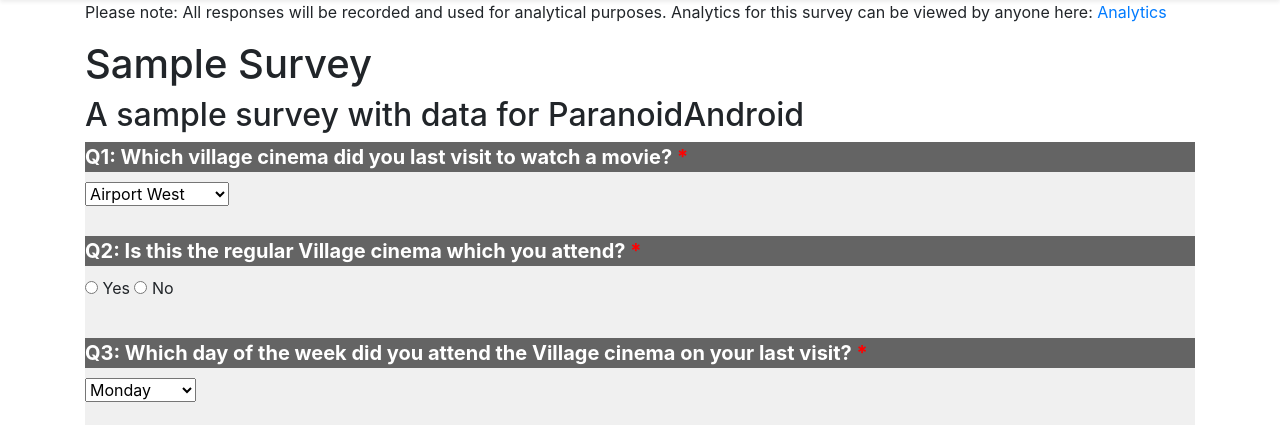
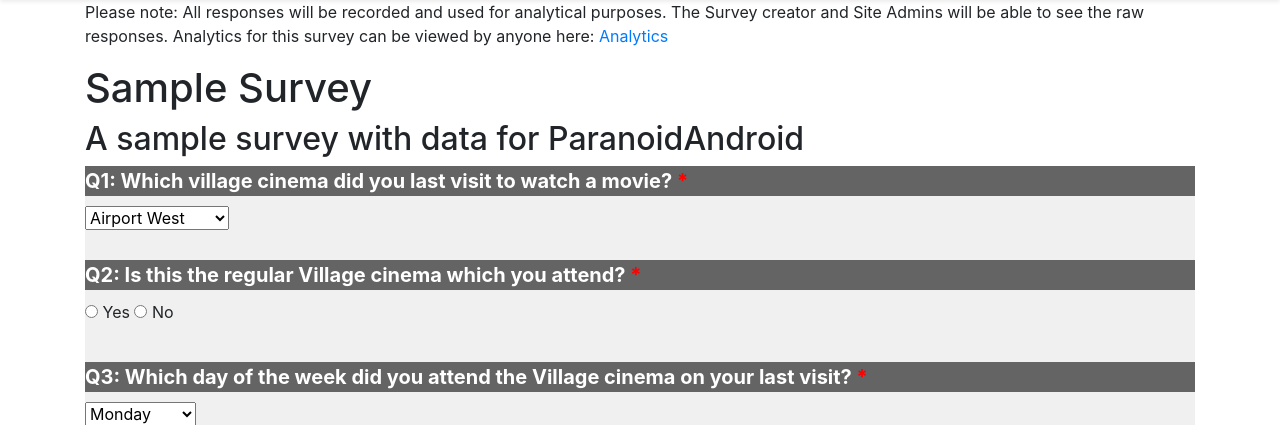
Before and after one commit to Oisin-Headen/Django-Project, a Django app: page /view/sample in a window 1280 px wide. Shown: the part 56-481 px from the top of the page. Run offline with Django 3.2, Linux system fonts and the light colour scheme; some libraries are stand-ins or nearby versions.

Commit message:
Update ParanoidEnv/ParanoidAndroidProject/paranoidApp/templates/paranoidApp/survey_view.html

```diff
--- a/ParanoidEnv/ParanoidAndroidProject/paranoidApp/templates/paranoidApp/survey_view.html
+++ b/ParanoidEnv/ParanoidAndroidProject/paranoidApp/templates/paranoidApp/survey_view.html
@@ -13,7 +13,7 @@
 {% block content %}
 
 <p>
-    Please note: All responses will be recorded and used for analytical purposes.
+    Please note: All responses will be recorded and used for analytical purposes. The Survey creator and Site Admins will be able to see the raw responses.
     Analytics for this survey can be viewed by anyone here:
     {% if survey.id == -1 %}
         <a href="{% url 'analyse_data' %}">Analytics</a>
```
